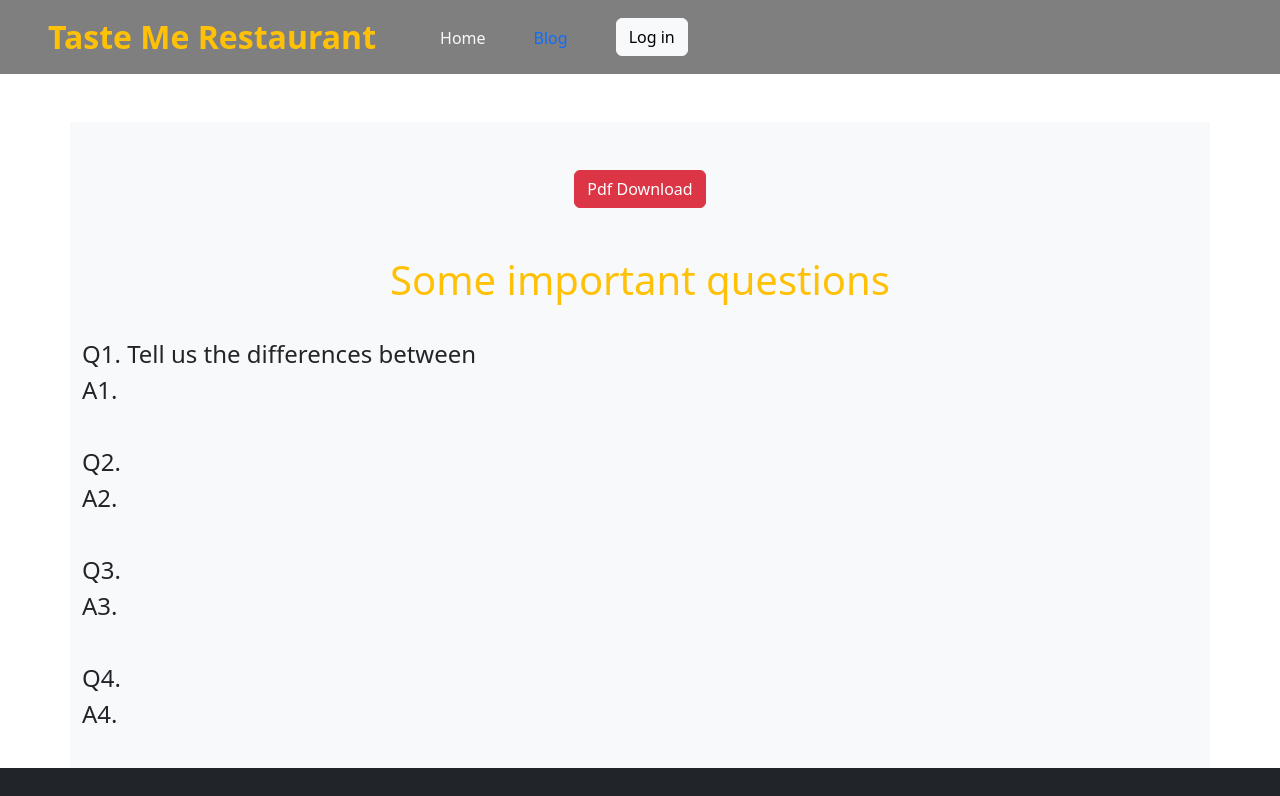
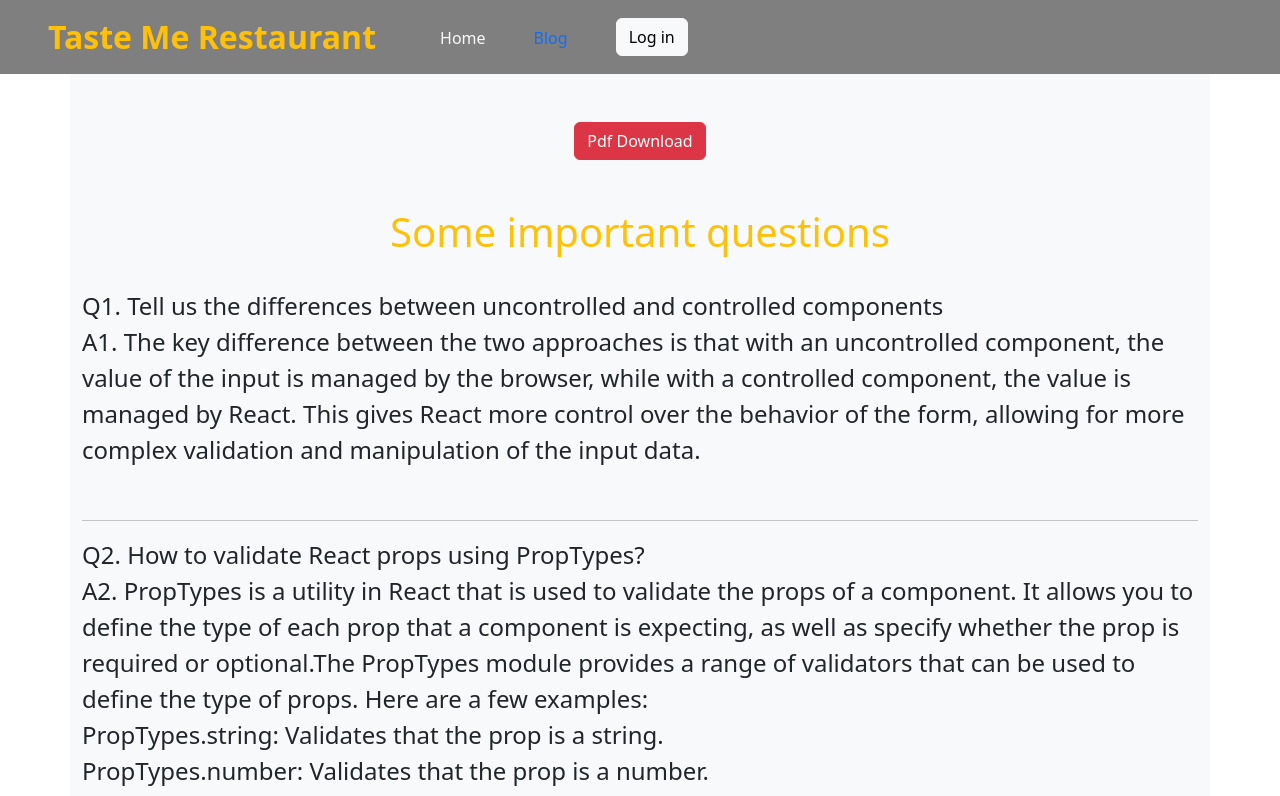
Before and after one commit to shahadat10033/taste-me-restaurant-clientSide, a React (Vite) app: page /blog in a window 1280 px wide. Shown: the top 796 px of the page. Built offline with nearby package versions, Linux system fonts and the light colour scheme.

Commit message:
adding react rating

```diff
--- a/package.json
+++ b/package.json
@@ -10,6 +10,7 @@
     "preview": "vite preview"
   },
   "dependencies": {
+    "@smastrom/react-rating": "^1.3.1",
     "bootstrap": "^5.2.3",
     "localforage": "^1.10.0",
     "match-sorter": "^6.3.1",
--- a/src/Routes/Blog.jsx
+++ b/src/Routes/Blog.jsx
@@ -3,31 +3,67 @@ import React from "react";
 const Blog = () => {
   return (
     <div className="bg-light text-dark container border-dark">
-      <div className="text-center my-5 pt-5">
+      <div className="text-center  p-5">
         <button className="  btn btn-danger">Pdf Download</button>
       </div>
       <h3 className=" pb-4 fs-1 text-warning text-center">
         Some important questions
       </h3>
       <div className="fs-4">
-        Q1. Tell us the differences between
+        Q1. Tell us the differences between uncontrolled and controlled
+        components
         <br />
-        A1.
+        A1. The key difference between the two approaches is that with an
+        uncontrolled component, the value of the input is managed by the
+        browser, while with a controlled component, the value is managed by
+        React. This gives React more control over the behavior of the form,
+        allowing for more complex validation and manipulation of the input data.
         <br />
         <br />
-        Q2.
+        <hr />
+        Q2. How to validate React props using PropTypes?
         <br />
-        A2.
+        A2. PropTypes is a utility in React that is used to validate the props
+        of a component. It allows you to define the type of each prop that a
+        component is expecting, as well as specify whether the prop is required
+        or optional.The PropTypes module provides a range of validators that can
+        be used to define the type of props. Here are a few examples:
+        <br />
+        PropTypes.string: Validates that the prop is a string.
+        <br />
+        PropTypes.number: Validates that the prop is a number. <br />
+        PropTypes.bool: Validates that the prop is a boolean value. <br />
+        PropTypes.array: Validates that the prop is an array. <br />
+        PropTypes.object: Validates that the prop is an object.
         <br />
         <br />
-        Q3.
+        <hr />
+        Q3. Tell us the difference between nodejs and express js.
         <br />
-        A3.
+        A3. Node.js and Express.js are both technologies used for server-side
+        web development, but they serve different purposes. Node.js is a
+        server-side runtime environment that is used to build server-side
+        applications in JavaScript. It allows developers to use JavaScript to
+        write server-side code, which means they can use the same language for
+        both the client-side and server-side of a web application. Node.js
+        provides a set of core modules that can be used to build server-side
+        applications, such as HTTP, file system, and socket.io. Express.js is a
+        web framework built on top of Node.js that simplifies the process of
+        building server-side applications. It provides a set of features and
+        functionality for building web applications, such as routing,
+        middleware, and template engines. Express.js is designed to be flexible
+        and unopinionated, allowing developers to choose the tools and libraries
+        that they want to use.
         <br />
         <br />
-        Q4.
+        <hr />
+        Q4. What is a custom hook, and why will you create a custom hook?
         <br />
-        A4.
+        A4. In React, a custom hook is a JavaScript function that uses one or
+        more built-in React hooks (such as useState, useEffect, useContext,
+        etc.) to encapsulate reusable logic in a simple and reusable way. Custom
+        hooks allow developers to share common logic between components without
+        repeating code
         <br />
         <br />
       </div>
--- a/src/Routes/Home.jsx
+++ b/src/Routes/Home.jsx
@@ -5,7 +5,7 @@ import Stats from "../Components/Stats";
 import About from "../Components/About";
 const Home = () => {
   return (
-    <div>
+    <div className="bg-dark">
       <Banner></Banner>
       <ChefSection></ChefSection>
       <About></About>
--- a/src/Routes/Login.jsx
+++ b/src/Routes/Login.jsx
@@ -5,11 +5,35 @@ import { Link } from "react-router-dom";
 
 const Login = () => {
   return (
-    <div
-      className="d-flex justify-content-center align-items-center "
-      style={{ height: "100vh" }}
-    >
-      <Form className="w-50 border border-5  mt-5 p-5">
+    <div>
+      <div className="text-end me-5 mt-5">
+        <button className="btn btn-warning mb-2">
+          <span>
+            <img
+              src="google.svg"
+              alt=""
+              style={{ width: 20, height: 20 }}
+            ></img>
+          </span>
+          google sign in
+        </button>
+
+        <br />
+        <button className="btn btn-warning">
+          <span className="pe-1">
+            <img
+              src="github.png"
+              alt=""
+              style={{ width: 20, height: 20 }}
+            ></img>
+          </span>
+          github sign in
+        </button>
+      </div>
+
+      <div className="d-flex justify-content-center align-items-center ">
+        <Form className="w-50 border border-5  mb-5 p-5">
+          <h3 className="text-center">Login Form</h3>
           <Form.Group className="mb-3">
             <Form.Label>Email address</Form.Label>
             <Form.Control
@@ -38,34 +62,14 @@ const Login = () => {
           </Button>
           <br />
           <Form.Text className="text-muted">
-          New to this website?{" "}
+            New to this website?
             <Link to="/register">
               <span className="underline ">Register here</span>
             </Link>
           </Form.Text>
           <br />
-        <button className="btn btn-light">
-          <span>
-            <img
-              src="google.svg"
-              alt=""
-              style={{ width: 20, height: 20 }}
-            ></img>
-          </span>
-          google sign in
-        </button>
-
-        <button className="btn btn-light">
-          <span>
-            <img
-              src="github.png"
-              alt=""
-              style={{ width: 20, height: 20 }}
-            ></img>
-          </span>
-          github sign in
-        </button>
         </Form>
+      </div>
     </div>
   );
 };
--- a/src/Routes/RecipePage.jsx
+++ b/src/Routes/RecipePage.jsx
@@ -2,6 +2,8 @@ import React from "react";
 import { useLoaderData } from "react-router-dom";
 import { ToastContainer, toast } from "react-toastify";
 import "react-toastify/dist/ReactToastify.css";
+import "@smastrom/react-rating/style.css";
+import { Rating } from "@smastrom/react-rating";
 
 const RecipePage = () => {
   const singleData = useLoaderData();
@@ -57,7 +59,14 @@ const RecipePage = () => {
               <div className="card-body">
                 <h5 className="card-title">{recipe.recipeName}</h5>
                 <p className="card-text">
-                  <p>{recipe.ratings}</p>
+                  <div className="d-flex justify-content-between align-items-center">
+                    <Rating
+                      style={{ maxWidth: 180 }}
+                      value={recipe.ratings}
+                      readOnly
+                    />
+                    <span>{recipe.ratings}</span>
+                  </div>
                   <p className="fw-semibold">Ingredients</p>
                   <ul>
                     <li>1. {recipe.ingredients[0]}</li>
@@ -70,7 +79,7 @@ const RecipePage = () => {
                 <h4>cooking method:</h4>
                 <p className="card-text">{recipe.cookingMethod}</p>
                 <button className="btn btn-primary" onClick={notify}>
-                  Favourite
+                  Favourites
                 </button>
                 <ToastContainer />
               </div>
--- a/src/Routes/Register.jsx
+++ b/src/Routes/Register.jsx
@@ -10,7 +10,7 @@ const Register = () => {
         className="d-flex justify-content-center align-items-center "
         style={{ height: "100vh" }}
       >
-        <Form className="w-50 border border-5 mx-auto mt-5 p-5">
+        <Form className="w-50 border border-5 mx-auto mb-5 p-5">
           <Form.Text className="fw-bold fs-3 ">Registration Form</Form.Text>
           <br />
           <br />
```
Also changed, not shown: 1 other file (tests, documents, lock files or other folders). Lines whose indentation alone changed are shown as unchanged.
